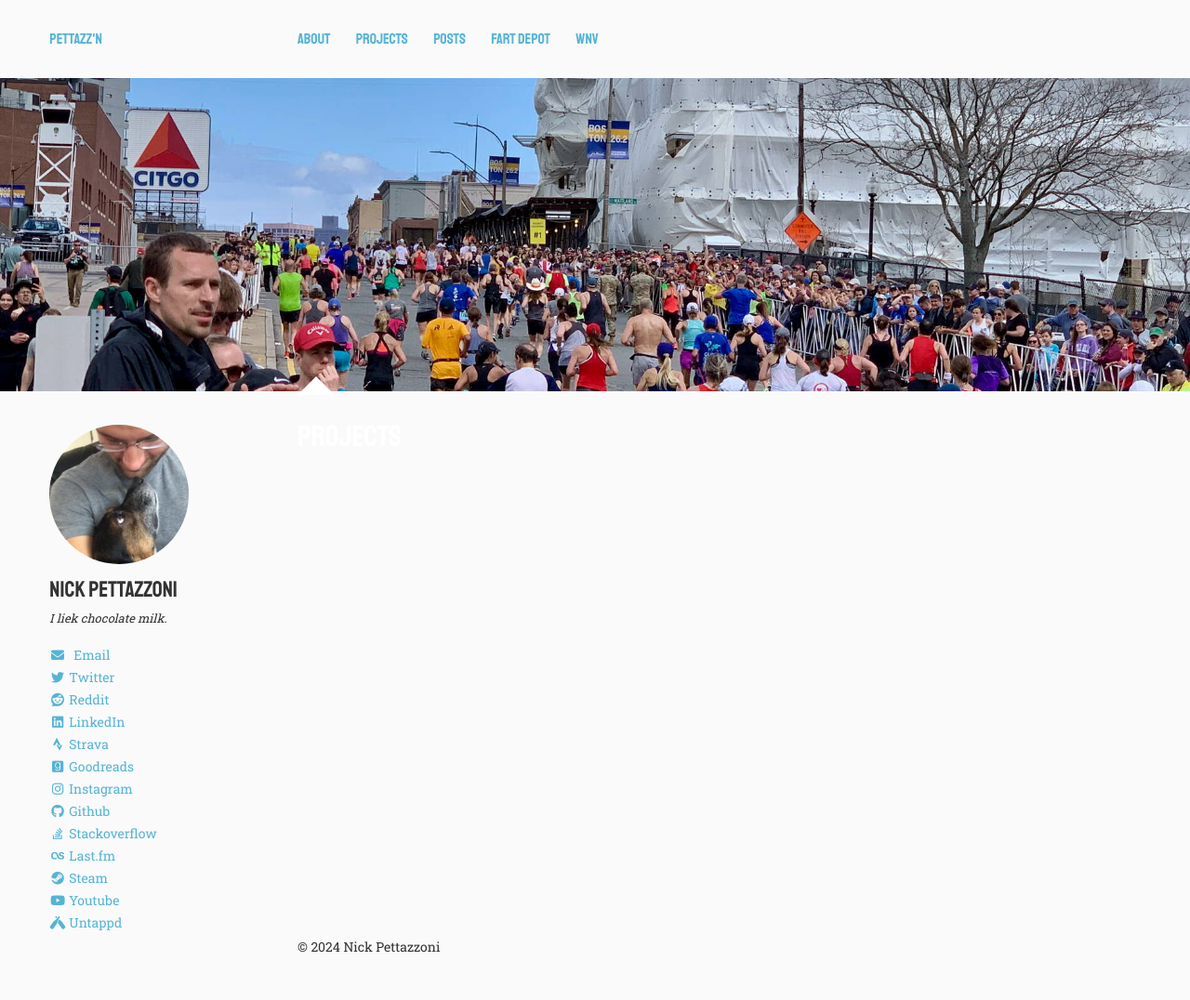
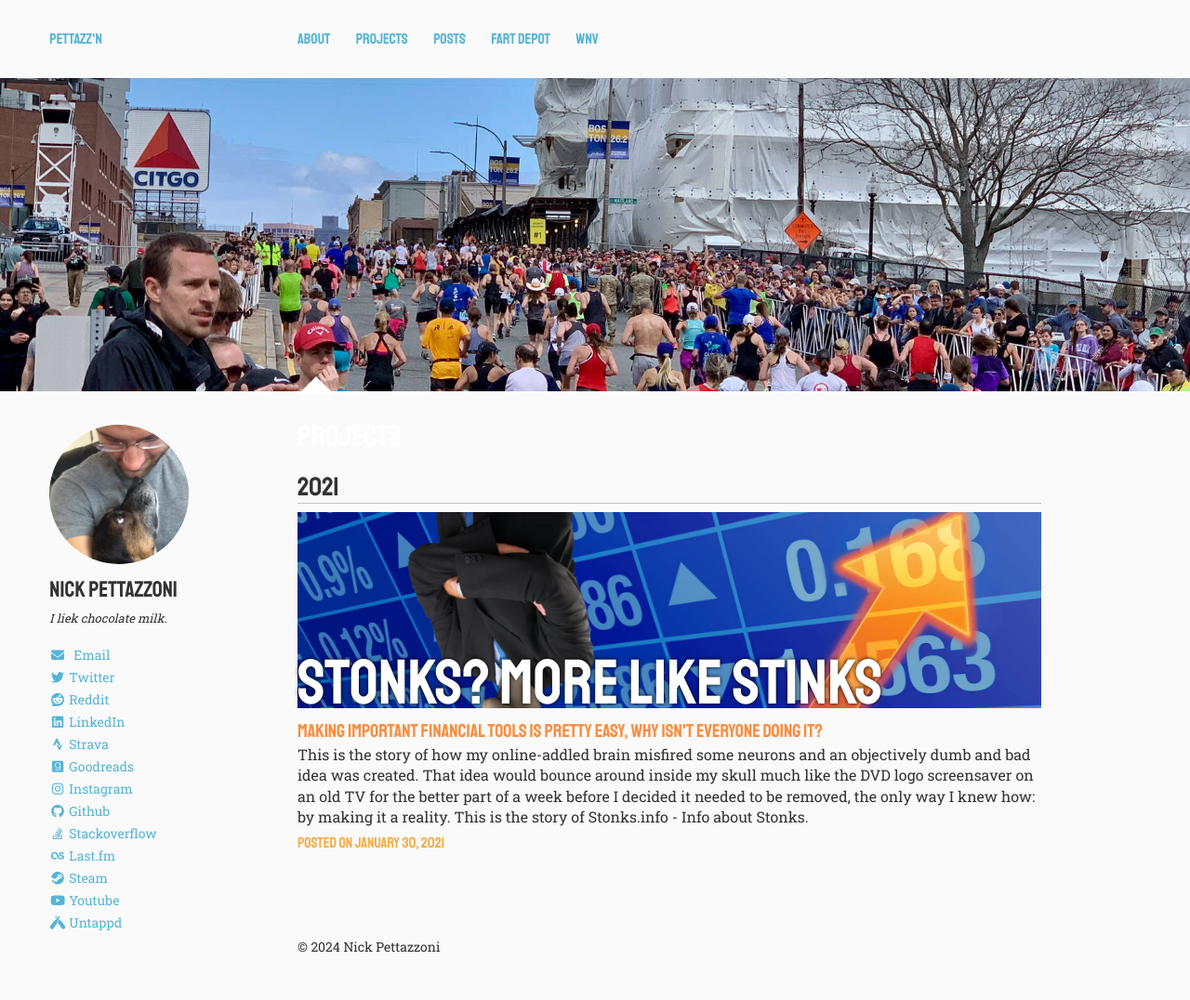
Before and after one commit to pettazz/pettazz.com, a Jekyll site: the page built from projects/index.md, in a window 1280 px wide. Shown: the whole page at 93% size. Built offline with Jekyll 4.4.1, drawn with Linux system fonts in a browser that asks for light colours; nearby versions of some CDN libraries.

Commit message:
move stonks to projects

```diff
--- a/_posts/2021-01-30-stonks.md
+++ b/_posts/2021-01-30-stonks.md
@@ -5,6 +5,8 @@ title: "Stonks? More Like Stinks"
 tagline: "Making important financial tools is pretty easy, why isn't everyone doing it?"
 tags: [blag, stonks, AWS, dumb ideas, api, s3, lambda]
 comments: true
+category: projects
+permalink: /stonks/
 image:
   feature: stonks.jpg
 ---
```
